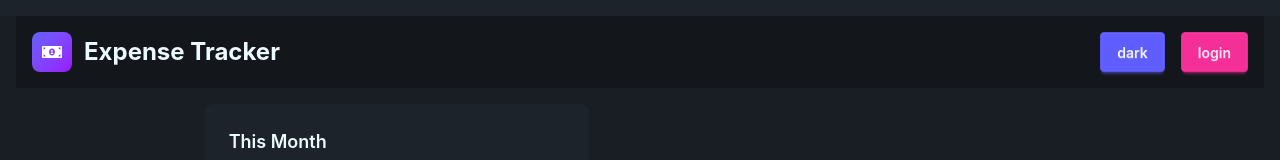
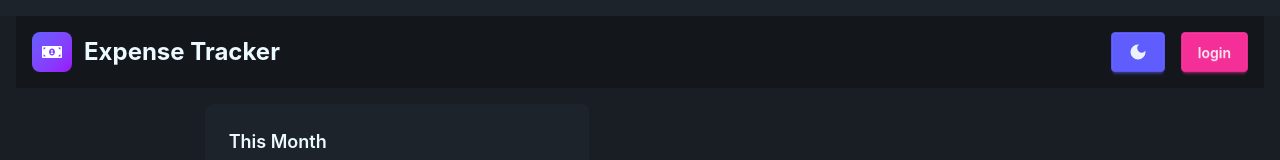
Before and after one commit to Davinderjeet564-hue/ExpenseTrackerProject, a React (Vite) app: page / in a window 1280 px wide. Shown: the top 160 px of the page. Built offline with nearby package versions, Linux system fonts and the light colour scheme.

Commit message:
added icons for better ui in theme change button

```diff
--- a/src/components/Header.tsx
+++ b/src/components/Header.tsx
@@ -1,5 +1,8 @@
 import {useState,useEffect} from 'react'
 import { FaMoneyBillAlt } from "react-icons/fa";
+import { MdDarkMode } from "react-icons/md";
+import { CiLight } from "react-icons/ci";
+import { GiCupcake } from "react-icons/gi";
 
 const THEMES = ["light", "dark", "cupcake"]
 
@@ -22,7 +25,11 @@ function Header() {
         </div>
         <div className='flex gap-4'>
             <div className='dropdown dropdown-end'>
-                <button className='btn btn-primary'>{theme}</button>
+                <button className='btn btn-primary' aria-label={`Theme ${theme}`}>
+                    {theme === "light" && <CiLight size={20}/>}
+                    {theme === "dark" && <MdDarkMode size={20}/>}
+                    {theme === "cupcake" && <GiCupcake size={20}/>}
+                </button>
                 <ul tabIndex={0} className='dropdown-content z-[1] menu p-2 shadow bg-base-100 rounded-box w-52'>
                     {THEMES.map((t) => (
                         <li key={t}>
```
